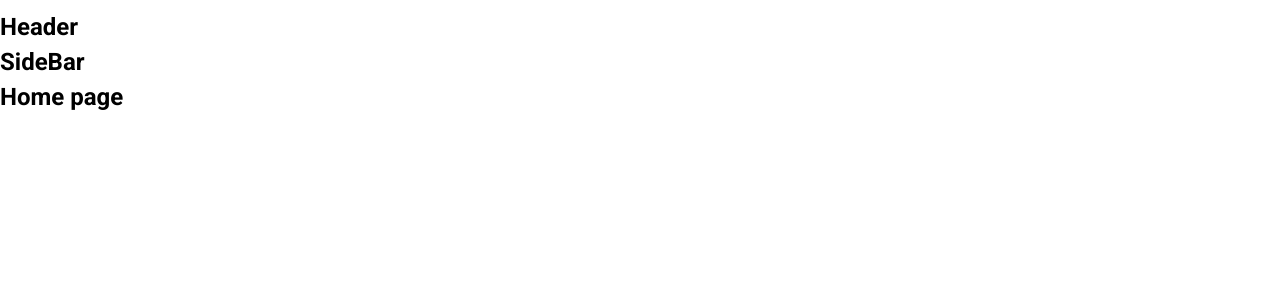
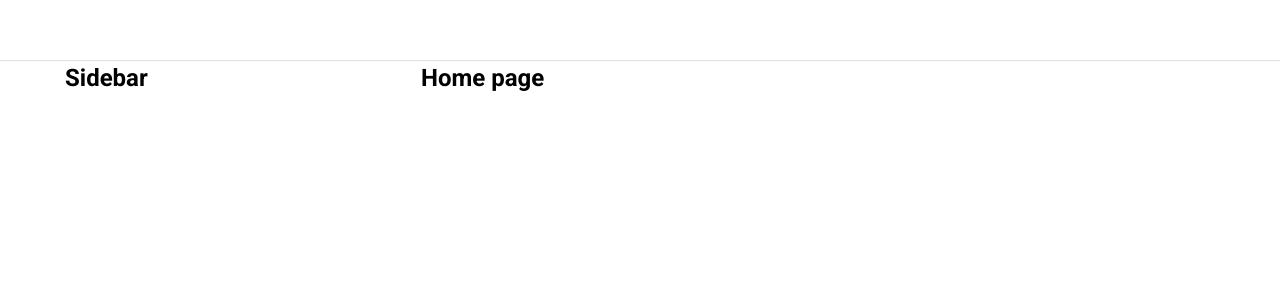
Before and after one commit to Tiennx117/tiktok-ui, a React (Create React App) app: page / in a window 1280 px wide. Shown: the top 300 px of the page. Built offline with nearby package versions, Linux system fonts and the light colour scheme.

Commit message:
Dung khung layout mac dinh

```diff
--- a/package.json
+++ b/package.json
@@ -6,6 +6,7 @@
     "@testing-library/jest-dom": "^5.16.4",
     "@testing-library/react": "^13.2.0",
     "@testing-library/user-event": "^13.5.0",
+    "classnames": "^2.3.1",
     "normalize.css": "^8.0.1",
     "react": "^18.1.0",
     "react-dom": "^18.1.0",
--- a/src/components/GlobalStyle/GlobalStyle.scss
+++ b/src/components/GlobalStyle/GlobalStyle.scss
@@ -1,21 +1,28 @@
 @import 'normalize.css';
 @import url('https://fonts.googleapis.com/css2?family=Montserrat:ital,wght@0,200;0,400;0,700;0,800;0,900;1,400;1,500&family=Roboto:ital,wght@0,300;0,400;0,500;0,700;0,900;1,300&display=swap');
 
-:root{
+:root {
     --primary: #fe2c55;
+
+    //Default-layout
+    --default-layout-header-height: 60px;
+    --default-layout-wight: 1150px;
+
 }
 
-*{
+* {
+    margin: 0;
+    padding: 0;
     box-sizing: border-box;
 }
 
-html{
+html {
     font-size: 62.5%;
 }
 
 body {
     font-family: 'Roboto', sans-serif;
     font-size: 1.6rem;
-    line-height: 1.5rem;
+    line-height: 1.5;
     text-rendering: optimizeSpeed;
 }
--- /dev/null
+++ b/src/components/Layout/DefaultLayout/DefaultLayout.module.scss
@@ -0,0 +1,13 @@
+.wrapper {
+    display: flex;
+    flex-direction: column;
+    align-items: center;
+}
+
+.container {
+    width: var(--default-layout-wight);
+    display: flex;
+}
+.content {
+    flex: 1;
+}
--- /dev/null
+++ b/src/components/Layout/DefaultLayout/SideBar/Sidebar.module.scss
@@ -0,0 +1,3 @@
+.wrapper {
+    width: 356px;
+}
--- a/src/components/Layout/DefaultLayout/SideBar/index.js
+++ b/src/components/Layout/DefaultLayout/SideBar/index.js
@@ -1,5 +1,13 @@
+import styles from './Sidebar.module.scss';
+import classNames from 'classnames/bind';
+
+const cx = classNames.bind(styles);
 function SideBar() {
-    return ( <h2>SideBar</h2> );
+    return (
+        <aside className={cx('wrapper')}>
+            <h2>Sidebar</h2>
+        </aside>
+    );
 }
 
 export default SideBar;
--- a/src/components/Layout/DefaultLayout/index.js
+++ b/src/components/Layout/DefaultLayout/index.js
@@ -1,15 +1,17 @@
-import Header from "~/components/Layout/components/Header";
-import SideBar from "./SideBar";
+import Header from '~/components/Layout/components/Header';
+import style from './DefaultLayout.module.scss';
+import SideBar from './SideBar';
+import classNames from 'classnames/bind';
 
-function DefaultLayout({children}) {
+const cx = classNames.bind(style);
+
+function DefaultLayout({ children }) {
     return (
-        <div>
+        <div className={cx('wrapper')}>
             <Header />
-            <div className="container">
-                <SideBar/>
-                <div className="content">
-                {children}
-                </div>
+            <div className={cx('container')}>
+                <SideBar />
+                <div className={cx('content')}>{children}</div>
             </div>
         </div>
     );
--- /dev/null
+++ b/src/components/Layout/components/Header/Header.module.scss
@@ -0,0 +1,11 @@
+.wrapper {
+    width: 100%;
+    height: var(--default-layout-header-height, 60px);
+    box-shadow: 0px 1px 1px rgb(0 0 0 / 12%);
+    display: flex;
+    justify-content: center;
+}
+.inner {
+    height: 100%;
+    width: var(--default-layout-wight);
+}
--- a/src/components/Layout/components/Header/index.js
+++ b/src/components/Layout/components/Header/index.js
@@ -1,5 +1,14 @@
+import classNames from 'classnames/bind';
+import styles from './Header.module.scss';
+
+const cx = classNames.bind(styles);
+
 function Header() {
-    return ( <h2>Header</h2> );
+    return <header className={cx('wrapper')}>
+        <div className={cx('inner')}>
+
+        </div>
+    </header>;
 }
 
 export default Header;
```
Also changed, not shown: src/components/Layout/HeaderOnly/index.js (+3 -5 lines), 1 other file (tests, documents, lock files or other folders).
